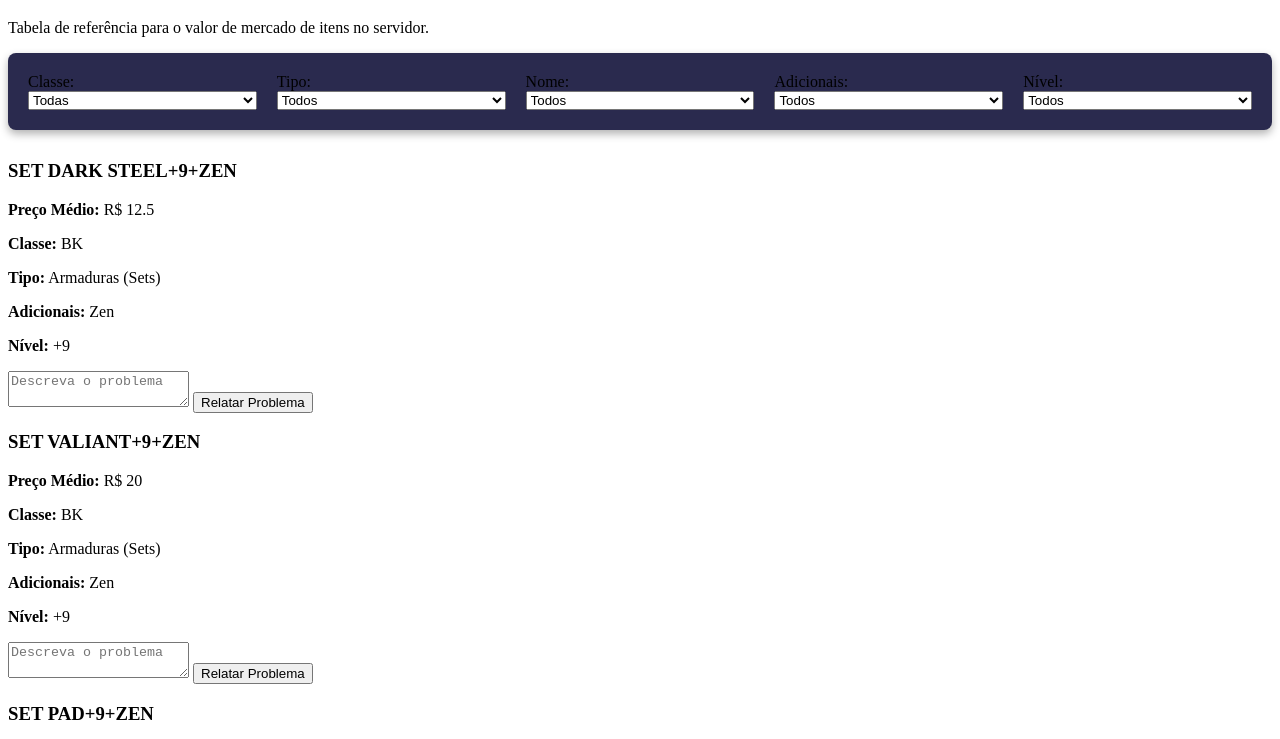
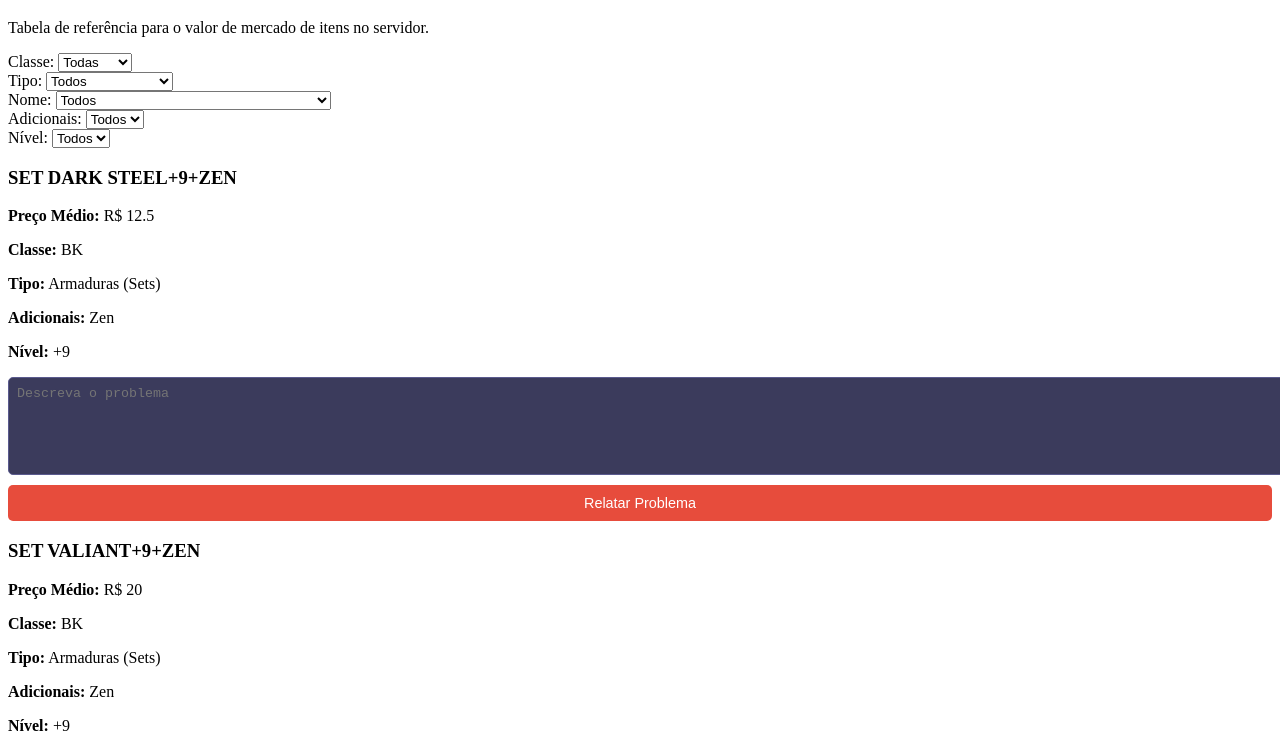
Before and after one commit to italoareval/lorenmarket, a plain HTML site: page index.html in a window 1280 px wide. Shown: the part 61-800 px from the top of the page. Drawn offline with Linux system fonts and the light colour scheme.

Commit message:
style.css

```diff
--- a/style.css
+++ b/style.css
@@ -1,37 +1,32 @@
-/* Container principal dos filtros */
-.filters {
-    display: flex;             /* Ativa o Flexbox para alinhar itens */
-    flex-direction: row;       /* Garante que os itens fiquem na mesma linha */
-    flex-wrap: wrap;           /* Permite que os itens quebrem para a linha de baixo se não houver espaço */
-    justify-content: center;   /* Centraliza os itens horizontalmente */
-    align-items: flex-end;     /* Alinha os itens pela base, para que fiquem pareados */
-    gap: 20px;                 /* Adiciona um espaço de 20px entre cada item */
-
-    background-color: #2a2a4e;
-    padding: 20px;
-    border-radius: 8px;
-    box-shadow: 0 4px 8px rgba(0, 0, 0, 0.3);
-    margin-bottom: 30px;
+.report-form {
+    display: flex;
+    flex-direction: column;
+    gap: 10px;
+    margin-top: 15px;
 }
 
-/* Cada grupo de filtro (Label + Select) */
-.filter-group {
-    display: flex;
-    flex-direction: column;    /* Alinha o label e o select um em cima do outro */
-    align-items: flex-start;
-    flex-basis: 200px;         /* Define uma largura base para cada grupo */
-    flex-grow: 1;              /* Permite que o grupo cresça para preencher o espaço */
+.report-form textarea {
+    width: 100%;
+    padding: 8px;
+    border-radius: 5px;
+    border: 1px solid #5a5a8e;
+    background-color: #3b3b5c;
+    color: #e0e0e0;
+    resize: vertical;
+    min-height: 80px;
 }
 
-/* Opcional: Garante que os selects ocupem a largura total do seu grupo */
-.filters select {
-    width: 100%;
+.report-button {
+    background-color: #e74c3c;
+    color: white;
+    border: none;
+    padding: 10px 15px;
+    border-radius: 5px;
+    cursor: pointer;
+    font-size: 0.9em;
+    transition: background-color 0.3s ease;
 }
 
-/* Para telas pequenas, os filtros voltam para a coluna para melhor visualização */
-@media (max-width: 768px) {
-    .filters {
-        flex-direction: column;
-        align-items: center;
-    }
+.report-button:hover {
+    background-color: #c0392b;
 }
```
